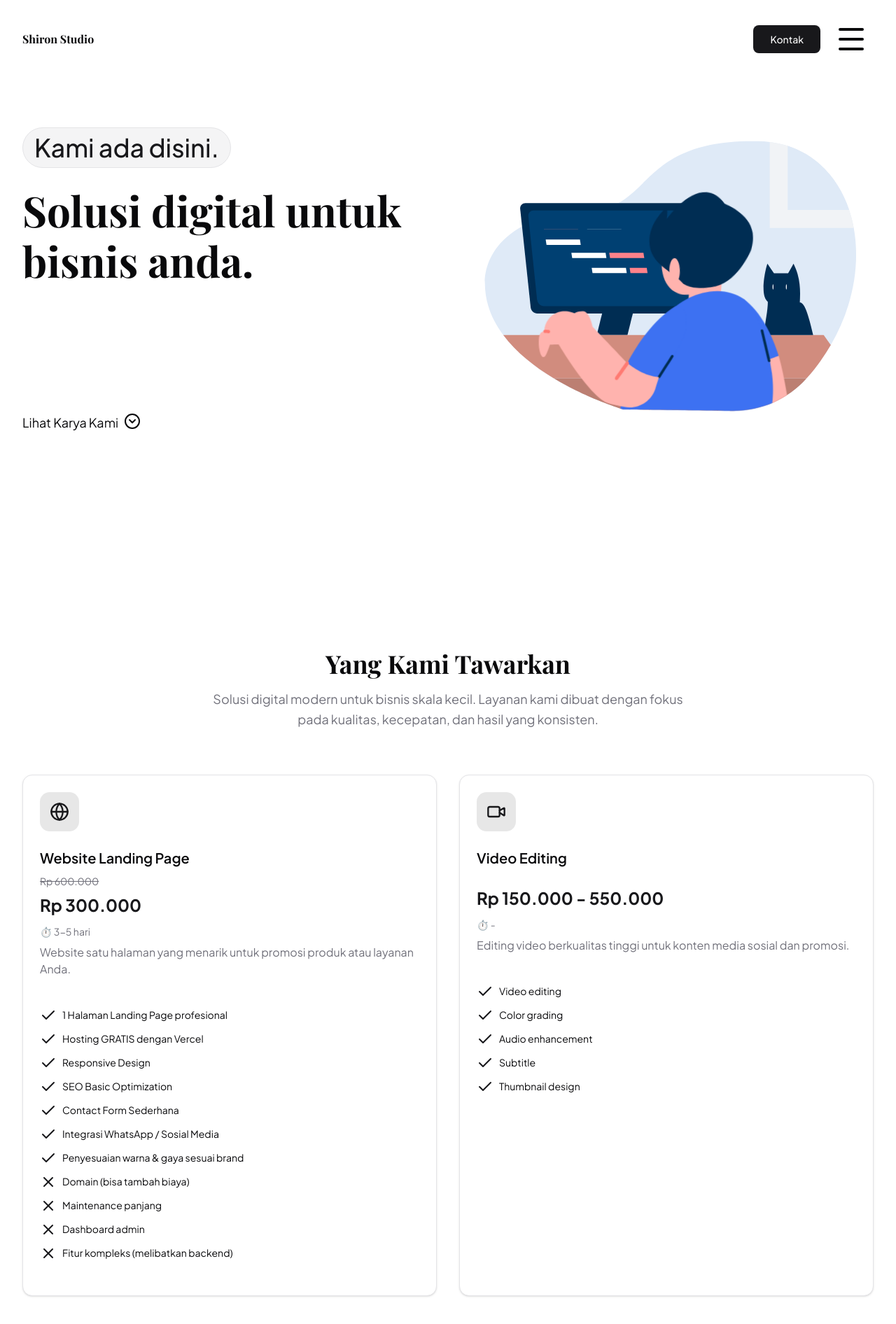
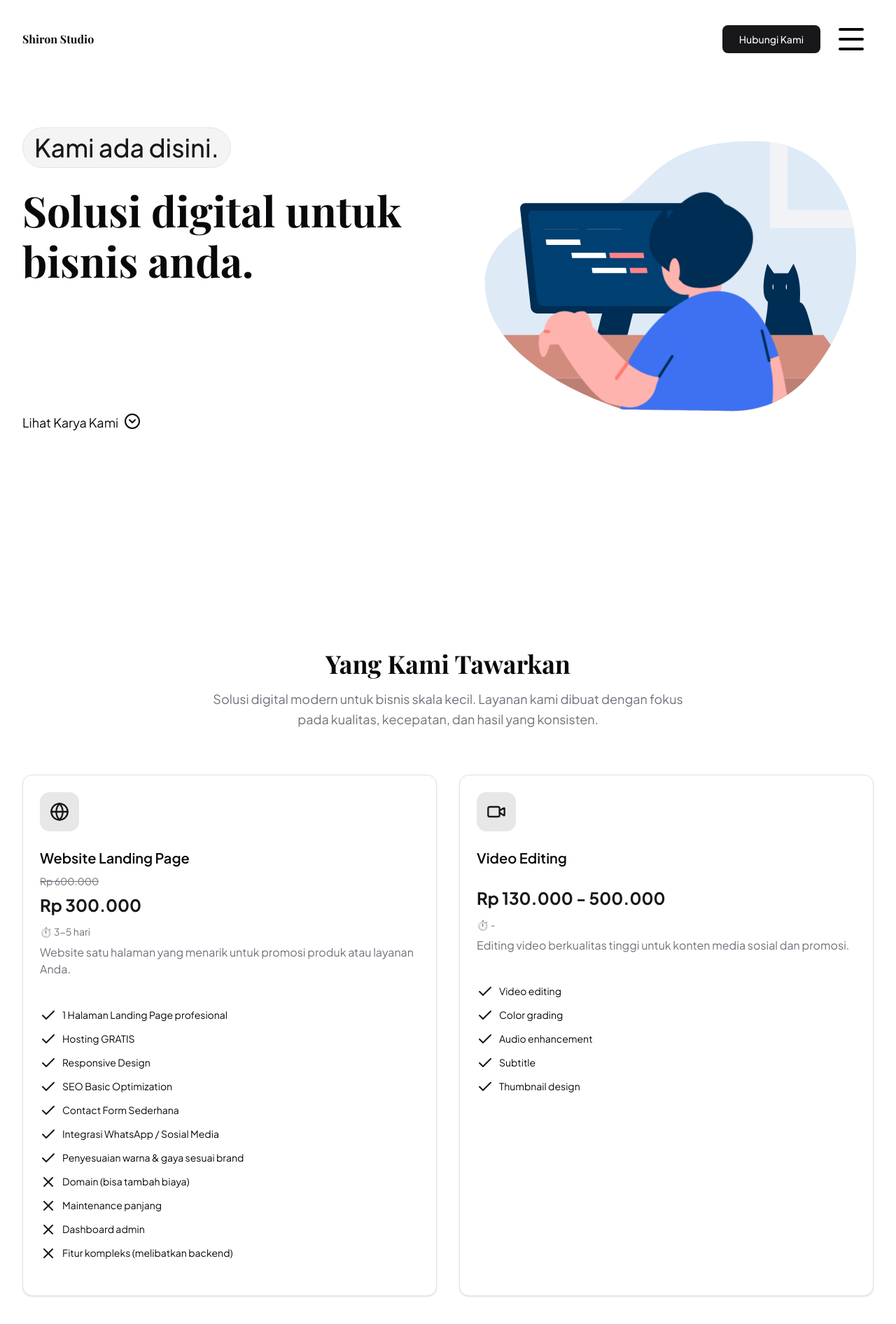
Before and after one commit to shironxn/shironstudio, a Next.js app: page / in a window 1280 px wide. Shown: the top 1892 px of the page at 70% size. Built offline with nearby package versions, Linux system fonts and the light colour scheme; a web font is replaced by a local one.

Commit message:
chore: simple update

```diff
--- a/src/components/home/hero-section.tsx
+++ b/src/components/home/hero-section.tsx
@@ -22,7 +22,7 @@ const HeroSection = () => {
               Solusi digital untuk bisnis anda.
             </h1>
           </div>
-          <Link href="#works" className="flex gap-2 text-xl lg:text-lg">
+          <Link href="#project" className="flex gap-2 text-xl lg:text-lg">
             Lihat Karya Kami <ChevronDownCircleIcon />
           </Link>
         </div>
--- a/src/components/home/service-section.tsx
+++ b/src/components/home/service-section.tsx
@@ -5,13 +5,7 @@ import {
   CardHeader,
   CardTitle,
 } from "@/components/ui/card";
-import {
-  CheckIcon,
-  CheckLineIcon,
-  GlobeIcon,
-  VideoIcon,
-  XIcon,
-} from "lucide-react";
+import { CheckIcon, GlobeIcon, VideoIcon, XIcon } from "lucide-react";
 
 const services = [
   {
@@ -24,7 +18,7 @@ const services = [
       "Website satu halaman yang menarik untuk promosi produk atau layanan Anda.",
     features: [
       "1 Halaman Landing Page profesional",
-      "Hosting GRATIS dengan Vercel",
+      "Hosting GRATIS",
       "Responsive Design",
       "SEO Basic Optimization",
       "Contact Form Sederhana",
@@ -41,7 +35,7 @@ const services = [
   {
     icon: VideoIcon,
     title: "Video Editing",
-    price: "Rp 150.000 - 550.000",
+    price: "Rp 130.000 - 500.000",
     originalPrice: "",
     duration: "-",
     description:
--- a/src/components/layout/navbar.tsx
+++ b/src/components/layout/navbar.tsx
@@ -37,7 +37,7 @@ const Navbar = () => {
               href={`https://wa.me/${contact.phone}?text=${encodeURI(contact.message)}`}
               target="_blank"
             >
-              Kontak
+              Hubungi Kami
             </Link>
           </Button>
 
```
